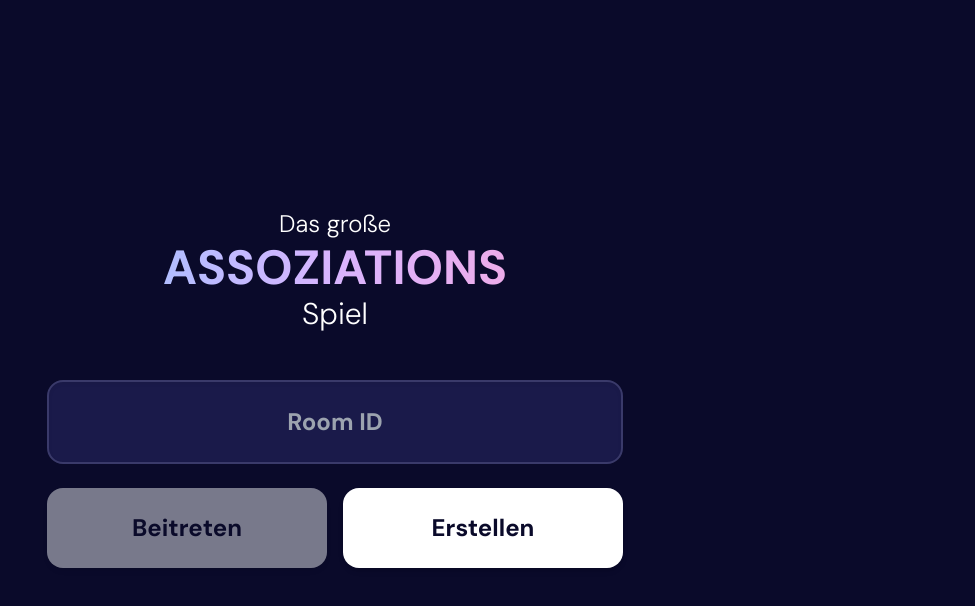
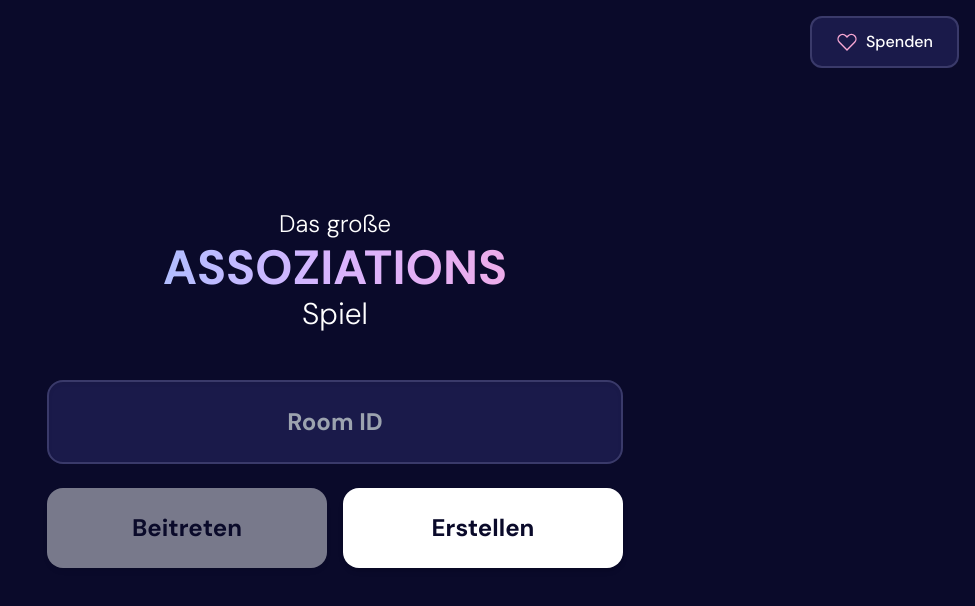
Before and after one commit to Notnna/spiele, a Vue app in the folder client/: page /assoziationsspiel in a window 1280 px wide. Shown: the top 606 px of the page, without its empty margins (305-1280 px from the left). Built offline with nearby package versions, Linux system fonts and the light colour scheme; a web font is replaced by a local one.

Commit message:
chore: add donation button

```diff
--- a/client/src/pages/assoziationsspiel.vue
+++ b/client/src/pages/assoziationsspiel.vue
@@ -165,6 +165,14 @@ function copyRoomID() {
       </div>
     </div>
 
+    <!-- Donate Button -->
+    <div class="absolute right-0 top-0 p-4">
+      <a href="https://ko-fi.com/keksiqc" target="_blank" class="flex items-center gap-2 px-6 py-3 border-2 border-[#3a3a6a] rounded-xl bg-[#1a1a4a] font-medium transition-all duration-300 hover:scale-105 hover:shadow-[0_0_10px_rgba(255,255,255,0.2)]">
+        <i class="i-carbon-favorite text-lg text-pink-300" />
+        Spenden
+      </a>
+    </div>
+
     <div class="max-w-2xl w-full p-6 space-y-6">
       <h1 class="text-center space-y-1">
         <div class="text-2xl font-light">
@@ -186,8 +194,8 @@ function copyRoomID() {
           Streak: {{ streak }}/5
         </div>
         <input
+          v-model="player1Input"
           :disabled="revealed"
-          v-model="player1Input"
           type="text"
           class="input"
           placeholder="Eingabe"
```
